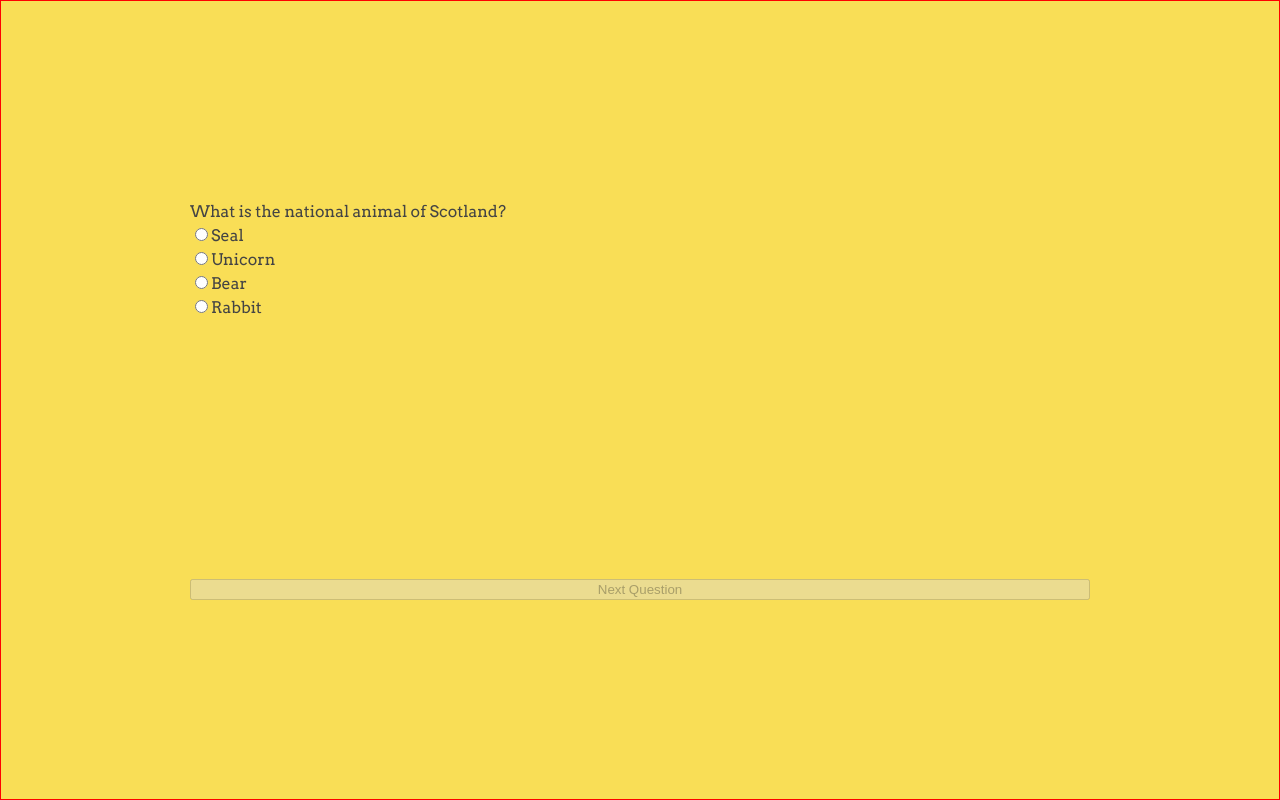
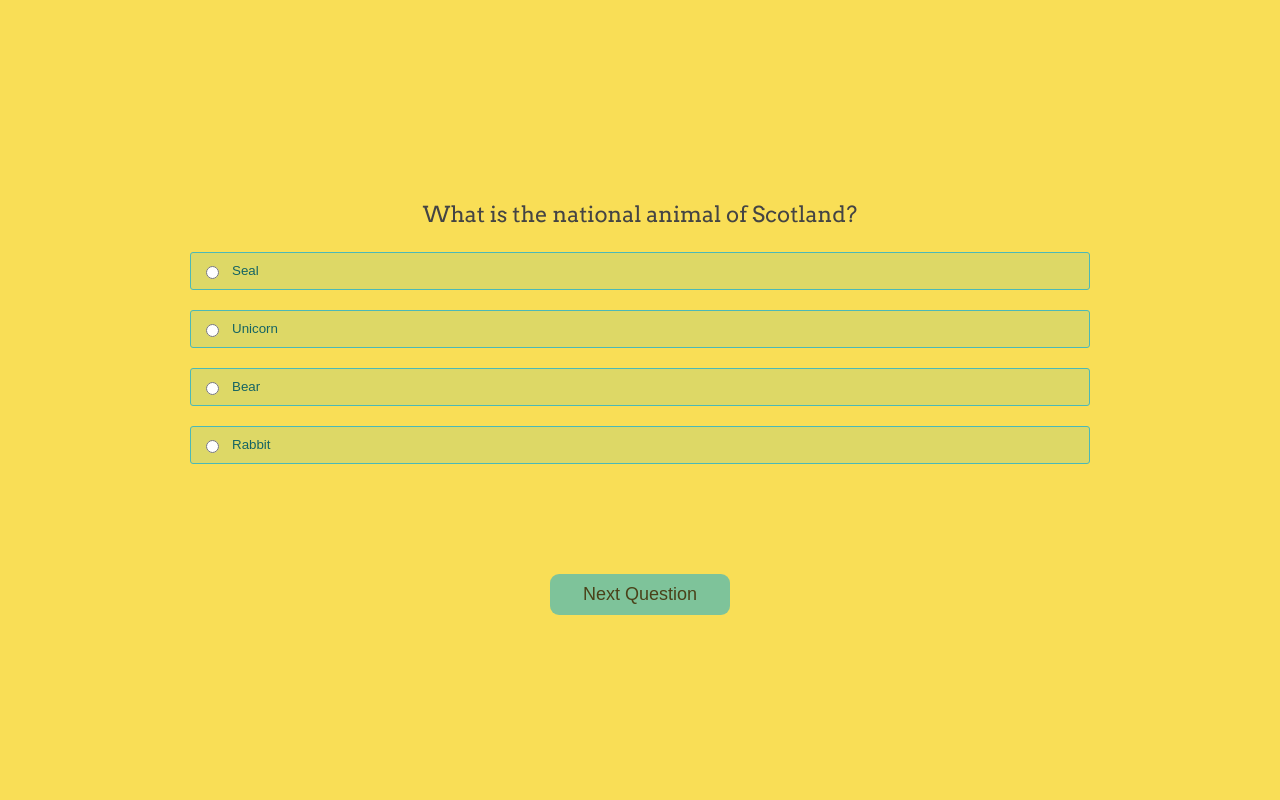
Before and after one commit to MPiotrowska/trivia-app, a React (Create React App) app: page / in a window 1280 px wide. Both pictures are taken after a click on the button "Start Quiz". Built offline with nearby package versions, Linux system fonts and the light colour scheme.

Commit message:
refactor logic and styles

```diff
--- a/src/components/Answer/index.jsx
+++ b/src/components/Answer/index.jsx
@@ -1,11 +1,7 @@
 import React from "react";
-import {useQuestionState} from '../../lib/questionContext'
+import { useQuestionState } from "../../lib/questionContext";
 
 export const Answer = () => {
   const questionState = useQuestionState();
-  return (
-    <>
-      <div>Correct answer is {questionState.currentCorrectAnswer}</div>
-    </>
-  );
+  return <p>Correct answer is {questionState.currentCorrectAnswer}</p>;
 };
--- a/src/components/Layout/Layout.css
+++ b/src/components/Layout/Layout.css
@@ -1,5 +1,5 @@
 main {
-    border: 1px solid red;
+
     display: flex;
     align-items: center;
     justify-content: center;
--- a/src/components/Question/Index.jsx
+++ b/src/components/Question/Index.jsx
@@ -6,6 +6,7 @@ import {
   useQuestionDispatch
 
 } from "../../lib/questionContext";
+import {Button} from '../Button'
 
 export const QuestionContainer = () => {
   const questionState = useQuestionState();
@@ -26,8 +27,10 @@ export const QuestionContainer = () => {
   return (
     <>
       <Question />
-      {questionState.showAnswer === true ? <Answer />: null}
-      <button disabled={questionState.disableNext} onClick={handleClick}>Next Question</button>
+      <div style={{minHeight: '80px'}}>
+        {questionState.showAnswer === true ? <Answer />: null}
+      </div>
+      <Button disabled={questionState.disableNext} onClick={handleClick}>Next Question</Button>
     </>
   );
 };
--- a/src/components/Question/Question.css
+++ b/src/components/Question/Question.css
@@ -0,0 +1,8 @@
+.radioButtonGroup {
+
+    display: flex;
+    flex-direction: column;
+    justify-content: flex-start;
+    margin-bottom: 20px;
+
+}
--- a/src/components/Question/Question.jsx
+++ b/src/components/Question/Question.jsx
@@ -5,8 +5,9 @@ import {
   useQuestionDispatch,
 } from "../../lib/questionContext";
 import { shuffle } from "../../helpers/shuffle";
+import './Question.css'
 
-export const Question = () => {
+export function Question() {
   const questionState = useQuestionState();
   const dispatch = useQuestionDispatch();
 
@@ -15,6 +16,7 @@ export const Question = () => {
 
   const [allAnswers, setAllAnswers] = React.useState([]);
   const [selected, setSelected] = React.useState("");
+
 
   const handleChange = (e) => {
     setSelected(e.target.name);
@@ -48,18 +50,19 @@ export const Question = () => {
   return (
     <>
       <div>
-        <p>{currentQuestion.question}</p>
-        <form action="">
+        <h1 className='welcomeText'>{currentQuestion.question}</h1>
+        <div className='radioButtonGroup'>
           {allAnswers.map((a) => {
             return (
               <RadioButton
                 value={a}
                 checked={selected === a}
                 onChange={handleChange}
+                onClick={handleChange}
               />
             );
           })}
-        </form>
+       </div>
       </div>
     </>
   );
--- a/src/components/RadioButton/Index.jsx
+++ b/src/components/RadioButton/Index.jsx
@@ -1,8 +1,9 @@
 import React from "react";
+import './RadioButton.css'
 
-export const RadioButton = ({ value, checked= false, onChange }) => {
+export const RadioButton = ({ value, checked= false, onChange, onClick }) => {
   return (
-    <div>
+    <button name={value} className='container'onClick={onClick}>
       <input
         type="radio"
         id={value}
@@ -11,7 +12,7 @@ export const RadioButton = ({ value, checked= false, onChange }) => {
         checked={checked}
         onChange={onChange}
       />
-      <label for={value}>{value}</label>
-    </div>
+      <label className='label'for={value}>{value}</label>
+    </button>
   );
 };
--- a/src/components/RadioButton/RadioButton.css
+++ b/src/components/RadioButton/RadioButton.css
@@ -0,0 +1,17 @@
+.container {
+   padding:10px ;
+   border: 1px solid #4bb9b7;
+   margin: 10px auto;
+   background-color: #4bb9b729;
+   border-radius: 3px;
+   color:#156463;
+   min-width: 100%;
+display: flex;
+justify-content: flex-start;
+
+
+}
+.label {
+   text-align: left;
+margin-left: 10px;
+}
```
